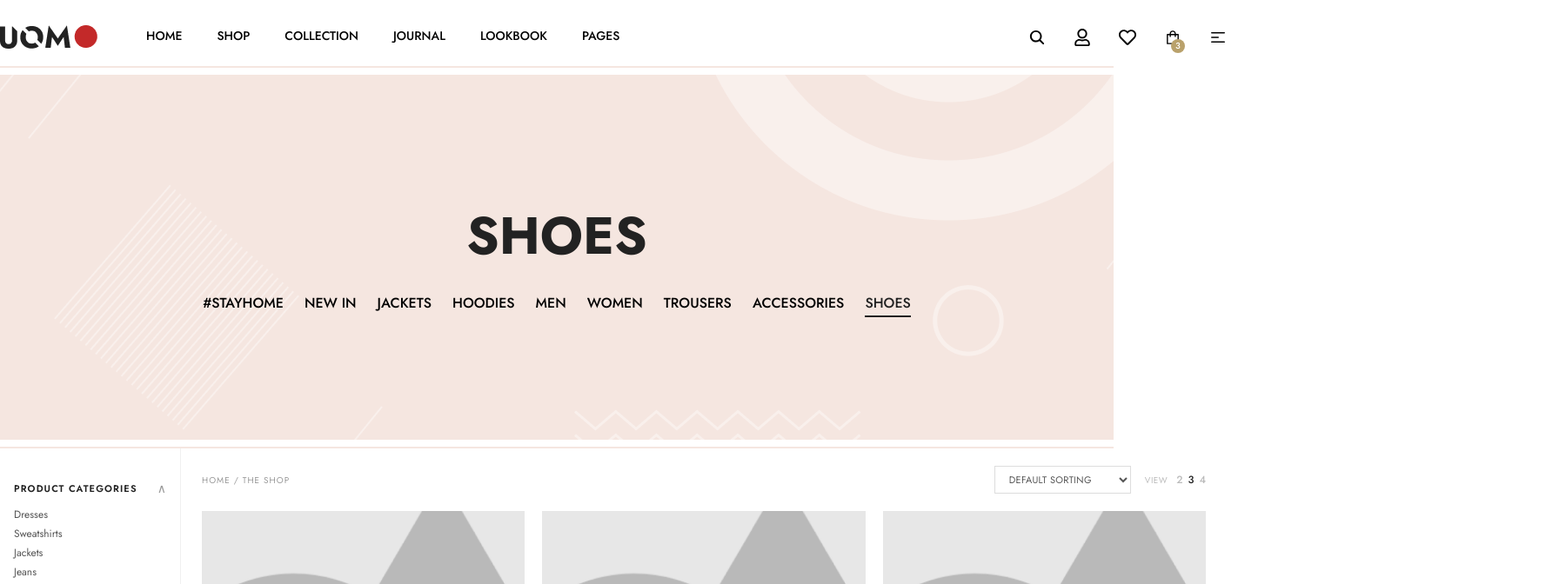
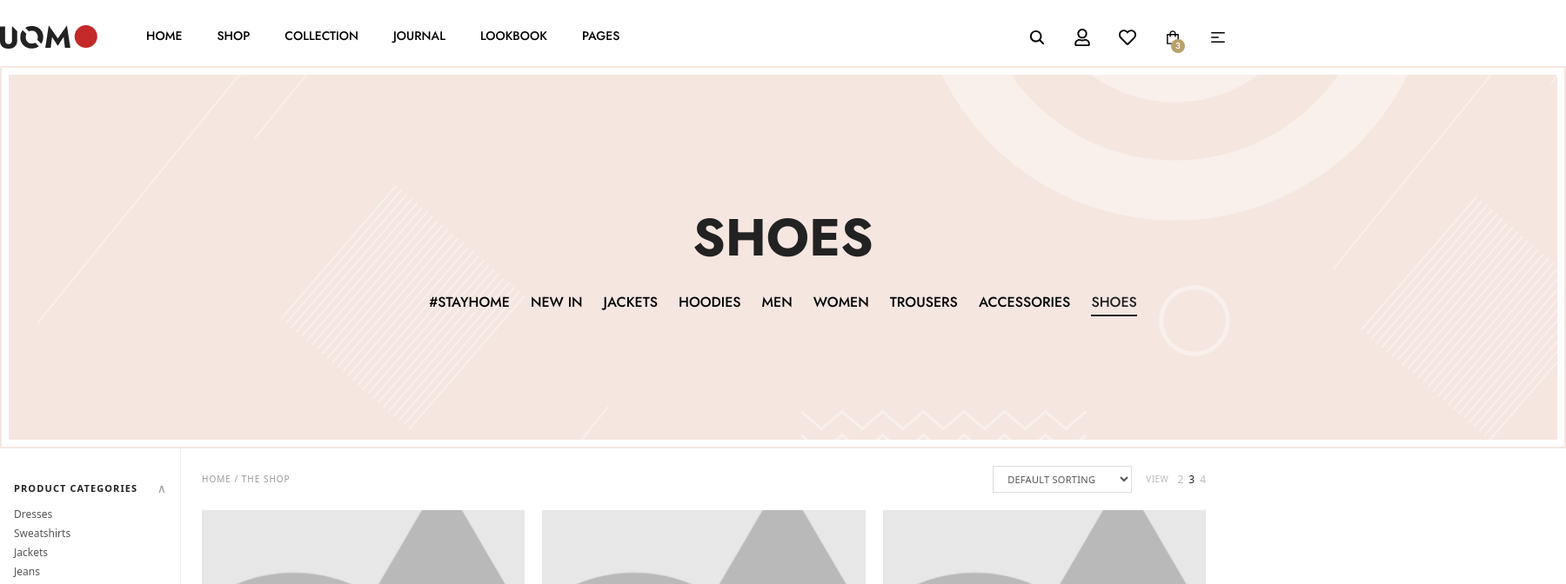
Before and after one commit to Sijan666/uomo-eCommerce, a React (Vite) app: page /shopList in a window 1280 px wide. Shown: the top 672 px of the page at 87% size, 1800 px wide, since content can reach past the window. Built offline with nearby package versions, Linux system fonts and the light colour scheme.

Commit message:
hero section pixel work continue

```diff
--- a/src/components/pages/ShopPage.jsx
+++ b/src/components/pages/ShopPage.jsx
@@ -172,12 +172,16 @@ const ShopPage = () => {
         : "grid-cols-3";
 
   return (
-    <div className="min-h-screen bg-white font-Jost">
+    <section>
         {/* ── Hero Banner ───────────────────────────────────────────────────── */}
-      <div className="max-w-[1800px] h-[440px] mx-auto relative py-10 object-cover aspect-auto bg-cover bg-center bg-no-repeat"
-      style={{ backgroundImage: `url(${shopListBackground})` }}>
-       <div className="flex flex-col items-center justify-center h-full relative z-10">
-        <h1 className="text-[60px] font-bold text-[#222222] relative z-10">
+      <div className="max-w-[1800px]  mx-auto bg-white font-Jost">
+
+        <div
+          className="w-[1800px] h-[440px] flex flex-col items-center justify-center relative object-cover aspect-auto bg-cover bg-center bg-no-repeat"
+          style={{ backgroundImage: `url(${shopListBackground})` }}
+        >
+          <div className="flex flex-col items-center justify-center w-[852px] h-[140px] relative z-10 my-[150px]">
+            <h1 className="text-[60px] text-center font-bold text-[#222222] relative z-10 w-[208px] h-[87px]">
               SHOES
             </h1>
 
@@ -198,9 +202,8 @@ const ShopPage = () => {
               ))}
             </nav>
           </div>
-
         </div>
-
+      </div>
       {/* ── Body ──────────────────────────────────────────────────────────── */}
       <Container>
         <div className="flex">
@@ -403,7 +406,7 @@ const ShopPage = () => {
           </main>
         </div>
       </Container>
-    </div>
+    </section>
   );
 };
 
```
Lines whose indentation alone changed are shown as unchanged.
